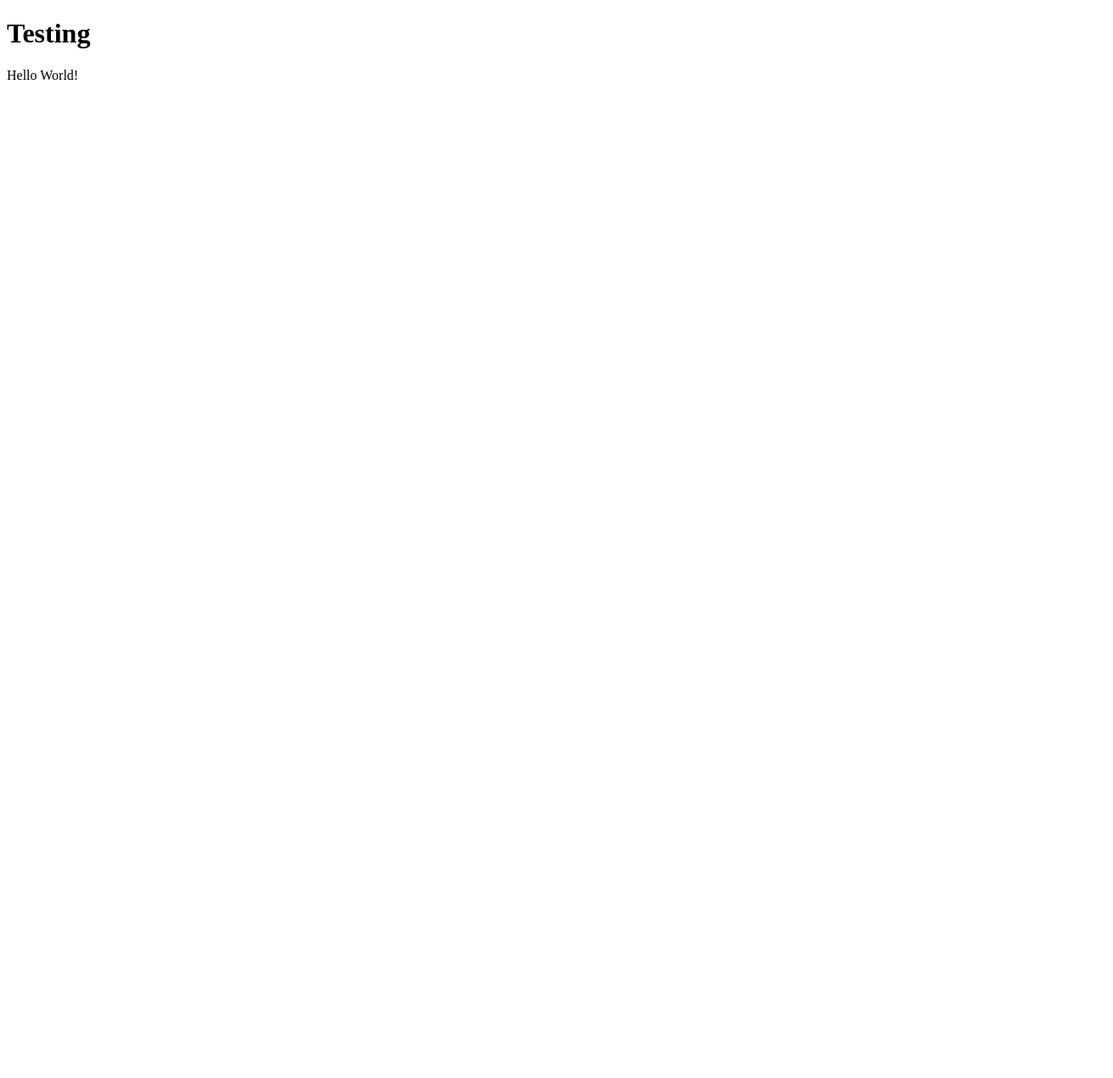
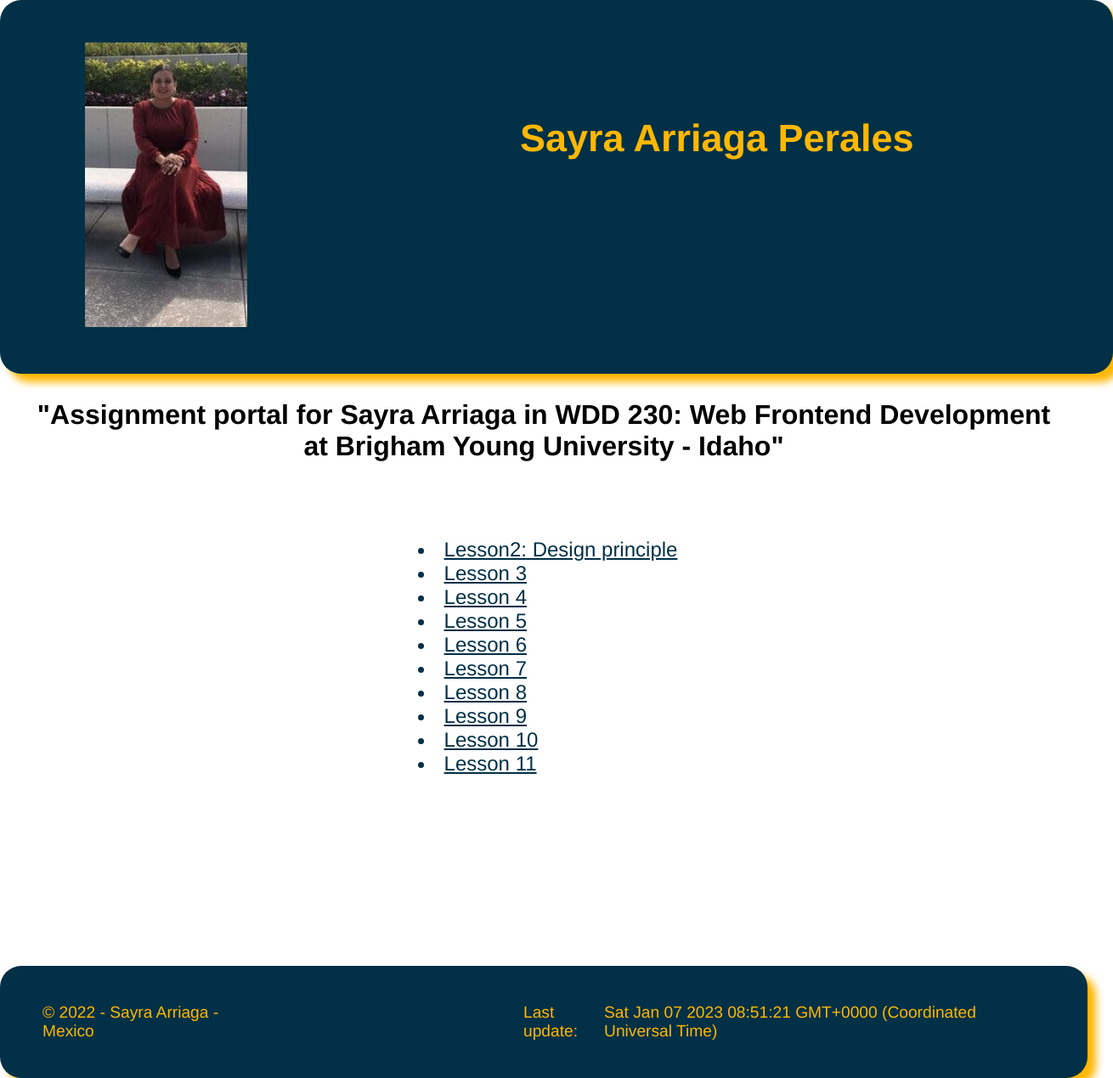
Before and after one commit to sayraarriaga/wdd230, a plain HTML site: page index.html in a window 1280 px wide. Shown: the whole page at 85% size, 1310 px wide, since content can reach past the window. Before the commit the page ends 800 px from the top, so only its background shows below. Drawn offline with Linux system fonts and the light colour scheme; a web font is replaced by a local one.

Commit message:
portal page

```diff
--- a/index.html
+++ b/index.html
@@ -4,11 +4,59 @@
     <meta charset="UTF-8">
     <meta http-equiv="X-UA-Compatible" content="IE=edge">
     <meta name="viewport" content="width=device-width, initial-scale=1.0">
-    <title>Document</title>
+    <title>WDD 220: ASSIGMENT PORTAL</title>
+    <link rel="stylesheet" href="styles/style.css">
 </head>
 <body>
-    <h1>Testing</h1>
-    <footer>Hello World!</footer>
+    <div>
+    <header>
 
+    <div id="hero">
+    <div id="hero-box">
+    <img id="hero-img" src="images/myself.jpg" alt= "Women sitting outdoors">
+    </div>
+
+    <section id="hero-msg">
+        <h1 class="home-title">Sayra Arriaga Perales</h1>
+    </section>
+    </div>
+    <h2 id="description">"Assignment portal for Sayra Arriaga in WDD 230:
+        Web Frontend Development at Brigham Young University - Idaho"</h2>
+</header>
+    </div>
+
+
+    <main class="project-links">
+
+
+        <nav>
+            <ul>
+             <li><a id = "lesson2" href="lesson2/design-principles.html">Lesson2: Design principle</a></li>
+             <li><a id = "lesson3" href="lesson3/lesson3.html">Lesson 3</a></li>
+             <li><a id = "lesson4" href="lesson4/lesson4.html">Lesson 4</a></li>
+             <li><a id = "lesson5" href="lesson5/lesson5.html">Lesson 5</a></li>
+             <li> <a id = "lesson6" href="lesson6/lesson6.html">Lesson 6</a></li>
+             <li><a id = "lesson7" href="lesson7/lesson7.html">Lesson 7</a></li>
+             <li><a id = "lesson8" href="lesson8/lesson8.html">Lesson 8</a></li>
+             <li><a id = "lesson9" href="lesson9/lesson9.html">Lesson 9</a></li>
+             <li><a id = "lesson10" href="lesson10/lesson10.html">Lesson 10</a></li>
+             <li><a id = "lesson11" href="lesson11/lesson11.html">Lesson 11</a></li>
+            </ul>
+        </nav>
+
+
+    </main>
+    <footer>
+        <p> &copy; 2022 - Sayra Arriaga - Mexico</p>
+        <p id="lastupdate"> Last update: </p>
+        <div id="dateholder">
+
+        </div>
+
+
+    </footer>
+    <script>
+        document.getElementById("dateholder").innerHTML = new Date(document.lastModified);
+    </script>
 </body>
 </html>
--- /dev/null
+++ b/styles/style.css
@@ -0,0 +1,111 @@
+@import url('https://fonts.googleapis.com/css2?family=Londrina+Solid:wght@100&family=Roboto:wght@500&display=swap');
+div{
+    max-width: 1600px;
+    margin: 0 auto;
+
+}
+nav{
+    display:flex;
+    justify-content: space-around;
+    color: #023047;
+    font-size: x-large;
+    padding-top: 35px;
+    text-decoration: none;
+}
+nav a{
+    text-align: center;
+    color:#023047;
+    text-decoration:underline;
+    padding: 10px;
+}
+nav a:hover{
+
+    color: #219ebc;
+}
+#hero-msg h1{
+    text-align:left;
+    color: #FFB703;
+    font-size: 45px;
+    margin-left: 350px;
+}
+
+
+body{
+    background-color: white;
+    font-family: Helvetica, sans-serif;
+    margin: 0;
+    padding: 0;
+}
+h2{
+    margin: 30px;
+    text-align: center;
+    font-size: xx-large;
+}
+
+
+footer{
+    background-color: #023047;
+    padding: 25px 50px;
+    margin-top: 200px;
+    display: flex;
+    justify-content:space-around;
+    align-items: center;
+    border-radius: 25px;
+    box-shadow: 10px 10px 10px  #FFB703;
+}
+footer a{
+    padding: 15px;
+    text-decoration: none;
+    color:#FFB703
+
+}
+
+footer p {
+    font-size: 1.2em;
+    color: #FFB703;
+}
+#lastupdate{
+    font-size: 1.2em;
+    color: #FFB703;
+    margin-left: 320px;
+    margin-right: 0px;
+}
+#dateholder{
+    font-size: 1.2em;
+    color: #FFB703;
+}
+#hero{
+    display: grid;
+    grid-template-columns: 1fr 3fr 1fr;
+
+
+
+}
+#hero-box{
+width: 100%;
+    grid-column: 1/4;
+    grid-row: 1/2;
+    border-radius: 25px;
+    background-color: #023047;
+    padding: 20px;
+    width: 1270px;
+    height: 400px;
+    box-shadow: 10px 10px 10px  #FFB703;
+
+
+
+
+}
+#hero-img{
+    width: 15%;
+    margin-left: 80px;
+    margin-top: 30px;
+    margin-bottom: 30px;
+    z-index: -1;
+
+}
+#hero-msg{
+    grid-column: 2/4;
+    grid-row: 1/2;
+    margin-top: 100px;
+}
```
Also changed, not shown: lesson10/lesson10.html (added, +12 -0 lines), lesson11/lesson11.html (added, +12 -0 lines), lesson2/design-principles.html (added, +14 -0 lines), lesson3/lesson3.html (added, +12 -0 lines), lesson4/lesson4.html (added, +12 -0 lines), lesson5/lesson5.html (added, +12 -0 lines), lesson6/lesson6.html (added, +12 -0 lines), lesson7/lesson7.html (added, +12 -0 lines), lesson8/lesson8.html (added, +12 -0 lines), lesson9/lesson9.html (added, +12 -0 lines), images/myself - copia.jpg (added), images/myself.jpg (added).
